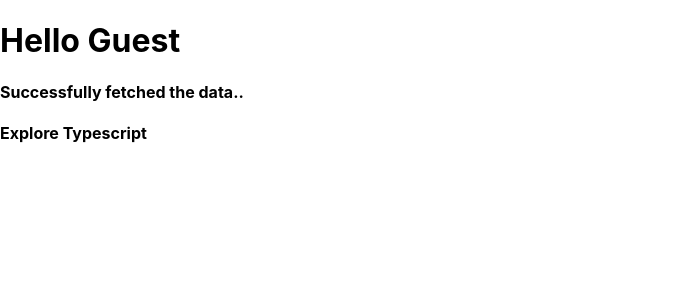
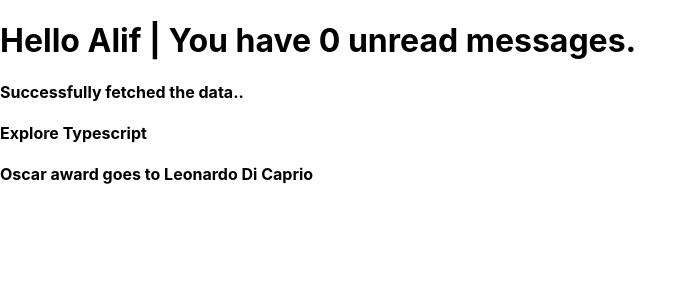
Before and after one commit to alifbinhossain/Explore-Typescript, a React (Create React App) app: page / in a window 1280 px wide. Shown: the top 300 px of the page, without its empty margins (0-697 px from the left). Built offline with nearby package versions, Linux system fonts and the light colour scheme.

Commit message:
explore react node prop type

```diff
--- a/src/App.tsx
+++ b/src/App.tsx
@@ -1,14 +1,18 @@
 import React from "react";
 import Greetings from "./Components/Greetings";
 import Heading from "./Components/Heading";
+import Oscar from "./Components/Oscar";
 import Status from "./Components/Status";
 
 function App() {
   return (
     <div className="App">
-      <Greetings name="Alif" messageCount={10} isLoggedIn={false}></Greetings>
+      <Greetings name="Alif" isLoggedIn={true}></Greetings>
       <Status status="success" />
       <Heading>Explore Typescript</Heading>
+      <Oscar>
+        <Heading>Oscar award goes to Leonardo Di Caprio </Heading>
+      </Oscar>
     </div>
   );
 }
--- a/src/Components/Greetings.tsx
+++ b/src/Components/Greetings.tsx
@@ -2,16 +2,17 @@
 
 type GreetingProps = {
   name: string;
-  messageCount: number;
+  messageCount?: number;
   isLoggedIn: boolean;
 };
 
 const Greetings = (props: GreetingProps) => {
+  const { messageCount = 0 } = props;
   return (
     <div>
       <h1>
         {props.isLoggedIn
-          ? `Hello ${props.name} | You have ${props.messageCount} unread messages.`
+          ? `Hello ${props.name} | You have ${messageCount} unread messages.`
           : "Hello Guest"}
       </h1>
     </div>
--- /dev/null
+++ b/src/Components/Oscar.tsx
@@ -0,0 +1,10 @@
+import React from "react";
+type OscarProps = {
+  children: React.ReactNode;
+};
+
+const Oscar = (props: OscarProps) => {
+  return <div>{props.children}</div>;
+};
+
+export default Oscar;
```
